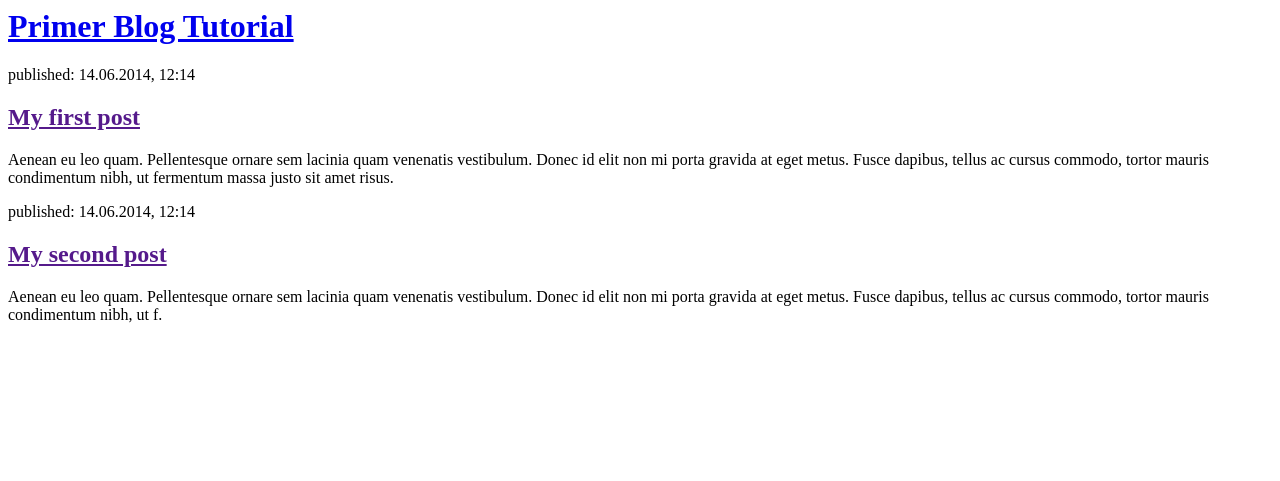
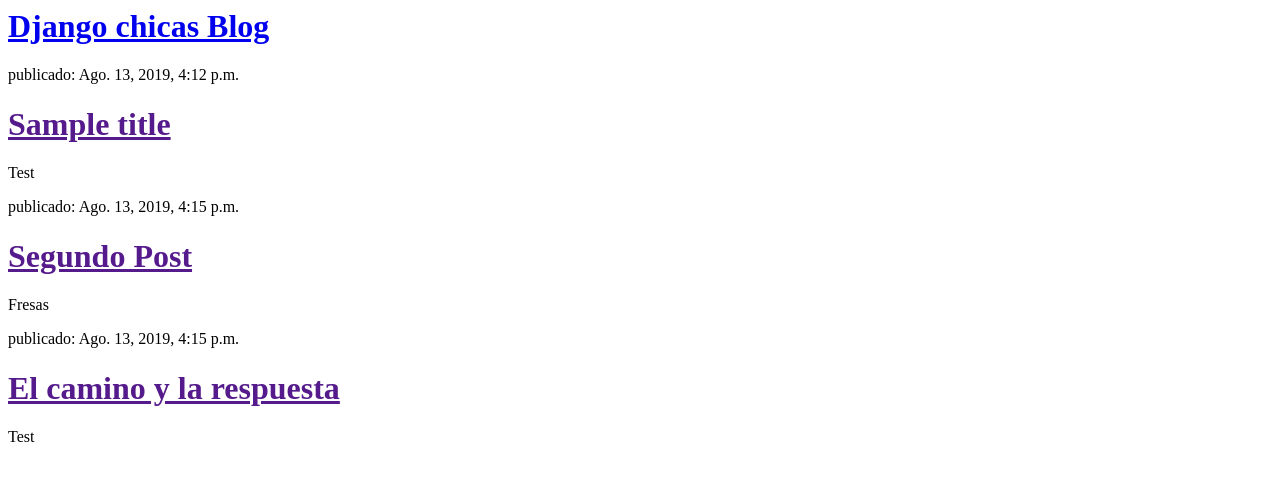
Before and after one commit to JMartinezCL/BlogDjango, a Django app: page / in a window 1280 px wide. Shown: the top 481 px of the page. Run offline with Django 3.2, Linux system fonts and the light colour scheme; data comes from the database, SQL or seed files in the repository; both versions use the stored data as it was after the commit.

Commit message:
nuevas Plantillas y queryset

```diff
--- a/blog/templates/blog/post_list.html
+++ b/blog/templates/blog/post_list.html
@@ -3,20 +3,18 @@
         <title>Primer Blog</title>
     </head>
     <body>
-        <div>
-            <h1><a href="/">Primer Blog Tutorial</a></h1>
-        </div>
+          <div>
+          	<h1 >
+          		<a href = "/"> Django chicas Blog </a >
+          	</h1>
+          </div >{% for post in posts %}
+          <div>
+          	<p> publicado: {{ post.published_date }} </p>
+	          	<h1>
+	          		<a href = "" >{{ post.title }} </a>
+	          	</h1>
+          	<p>{{ post.text|linebreaksbr }} </p>
+          </div >{% endfor %}
 
-        <div>
-            <p>published: 14.06.2014, 12:14</p>
-            <h2><a href="">My first post</a></h2>
-            <p>Aenean eu leo quam. Pellentesque ornare sem lacinia quam venenatis vestibulum. Donec id elit non mi porta gravida at eget metus. Fusce dapibus, tellus ac cursus commodo, tortor mauris condimentum nibh, ut fermentum massa justo sit amet risus.</p>
-        </div>
-
-        <div>
-            <p>published: 14.06.2014, 12:14</p>
-            <h2><a href="">My second post</a></h2>
-            <p>Aenean eu leo quam. Pellentesque ornare sem lacinia quam venenatis vestibulum. Donec id elit non mi porta gravida at eget metus. Fusce dapibus, tellus ac cursus commodo, tortor mauris condimentum nibh, ut f.</p>
-        </div>
     </body>
 </html>
--- a/blog/views.py
+++ b/blog/views.py
@@ -1,6 +1,7 @@
 from django.shortcuts import render
-
-# Create your views here.
+from django.utils import timezone
+from .models import Post
 
 def post_list(request):
-    return render(request, 'blog/post_list.html', {})
+    posts = Post.objects.filter(published_date__lte=timezone.now()).order_by('published_date')
+    return render(request, 'blog/post_list.html', {'posts': posts})
```
Also changed, not shown: db.sqlite3.
